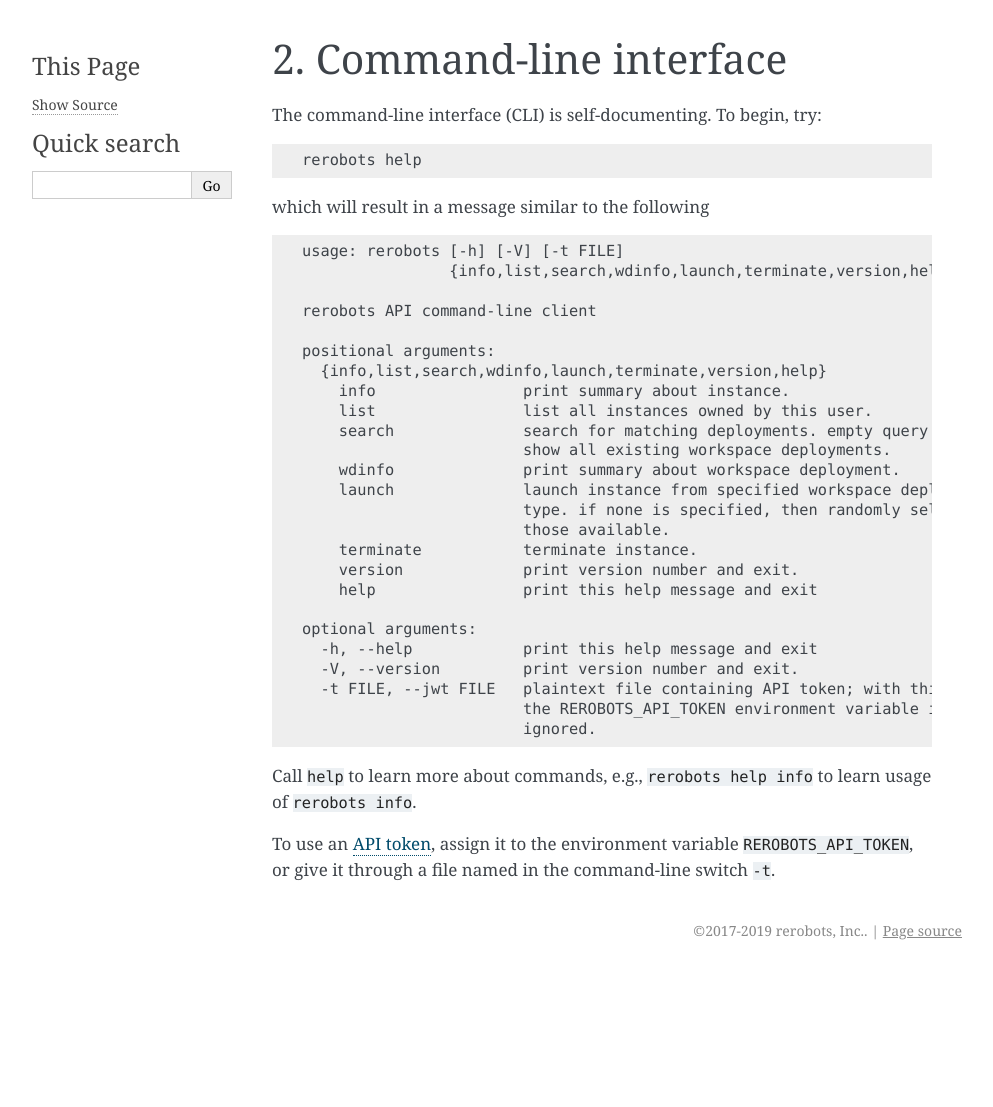
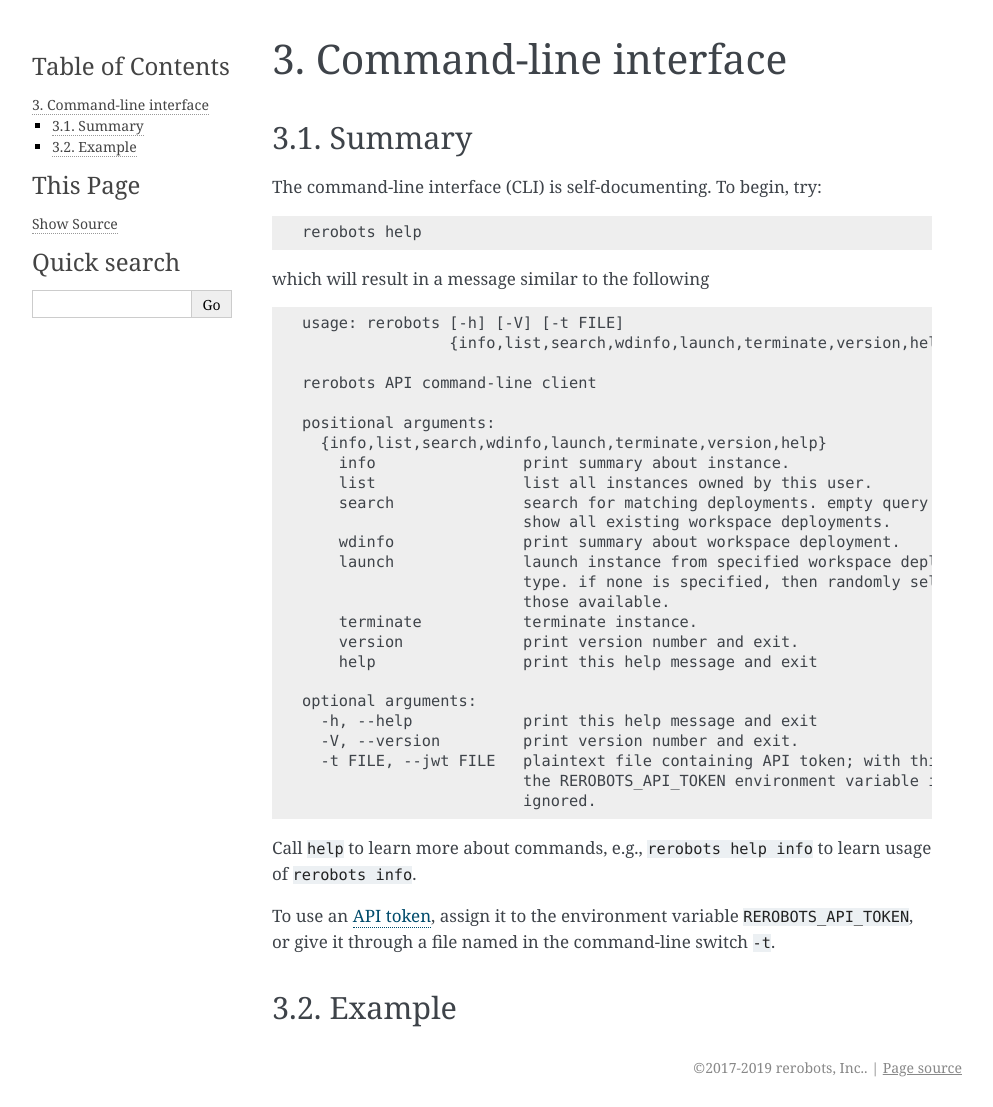
Before and after one commit to rerobots/py, a Sphinx documentation site: the page built from doc/cli.rst, in a window 1280 px wide. Shown: the whole page, without its empty margins (148-1141 px from the left). Built offline with Sphinx 7.4.7, drawn with Linux system fonts in a browser that asks for light colours; before the commit the page ends 970 px from its top, so only the background shows below that.

Commit message:
DOC: organize guide to prepare for tutorials
[ci skip]

```diff
--- a/doc/cli.rst
+++ b/doc/cli.rst
@@ -1,5 +1,8 @@
 Command-line interface
 ======================
+
+Summary
+-------
 
 The command-line interface (CLI) is self-documenting. To begin, try::
 
@@ -43,3 +46,9 @@
 To use an `API token <https://rerobots.net/tokens>`_, assign it to the
 environment variable ``REROBOTS_API_TOKEN``, or give it through a file named in
 the command-line switch ``-t``.
+
+
+.. _ssec:cli-example:
+
+Example
+-------
--- a/doc/index.rst
+++ b/doc/index.rst
@@ -10,6 +10,7 @@
    :maxdepth: 2
 
    intro
+   tutorial
    cli
    apiclient
    instances
--- /dev/null
+++ b/doc/tutorial.rst
@@ -0,0 +1,5 @@
+Tutorial
+========
+
+This tutorial demonstrates how to work with client code. For the :doc:`cli`,
+there is a different :ref:`tutorial <ssec:cli-example>`.
```
